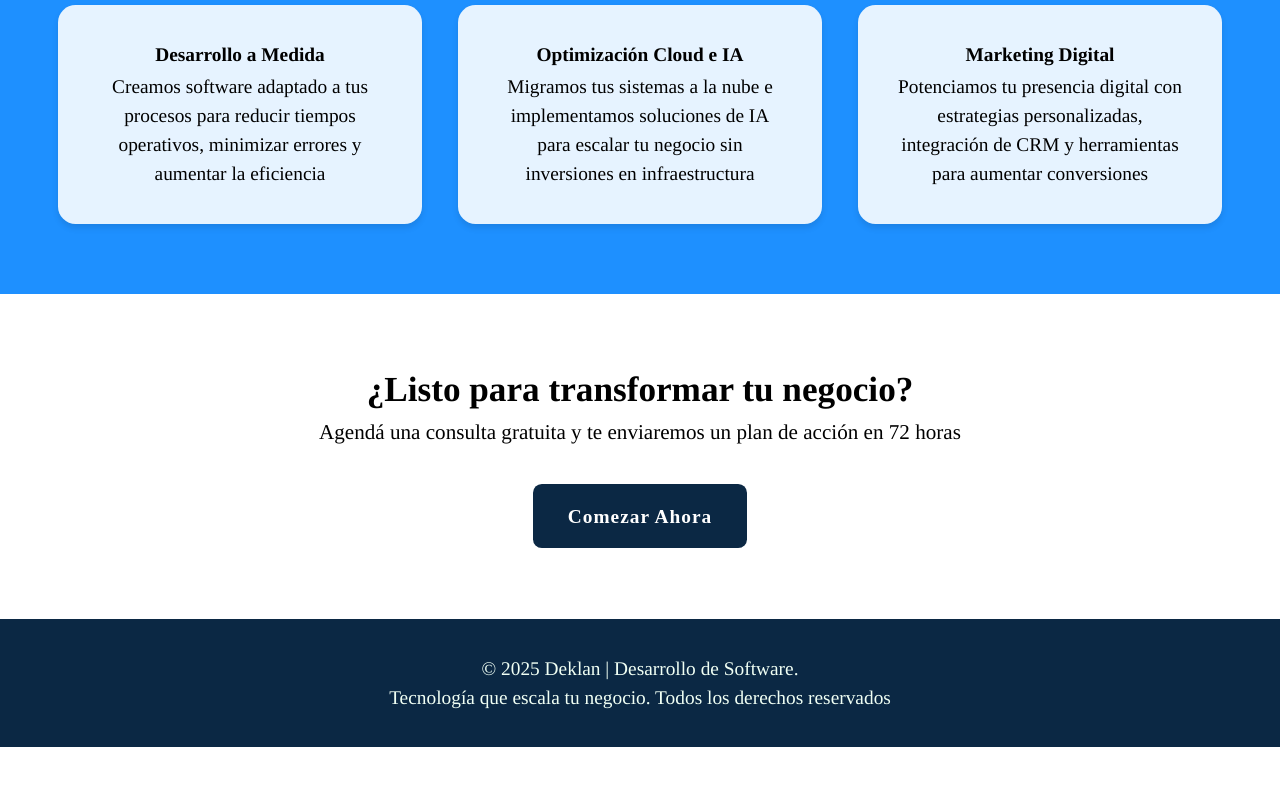
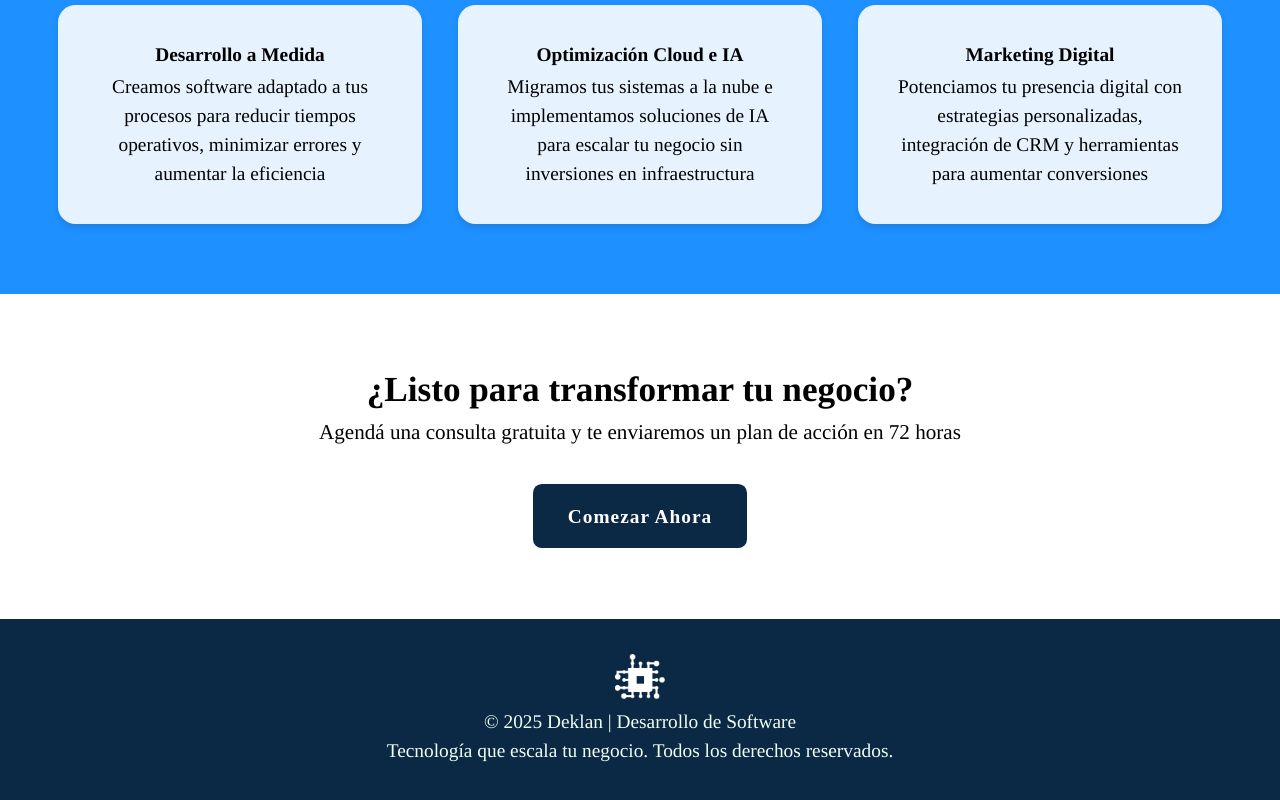
Before and after one commit to sebast825/Deklan, a website: page index.html in a window 1280 px wide. Shown: the part 1939-2739 px from the top of the page. Before the commit the page ends 2686 px from the top, so only its background shows below. Drawn offline with nearby package versions, Linux system fonts and the light colour scheme.

Commit message:
footer logo

```diff
--- a/index.html
+++ b/index.html
@@ -188,8 +188,11 @@
 
     <footer class="footer">
         <div class="container">
-            <p>&copy; 2025 Deklan | Desarrollo de Software.</p>
-            <p>Tecnología que escala tu negocio. Todos los derechos reservados</p>
+                <img src="images/logo-pagina-blanco.png" alt="Logo" class="nav__logo-img" />
+
+
+            <p>&copy; 2025 Deklan | Desarrollo de Software</p>
+            <p>Tecnología que escala tu negocio. Todos los derechos reservados.</p>
         </div>
     </footer>
 
--- a/styles/layout/_header.scss
+++ b/styles/layout/_header.scss
@@ -34,6 +34,7 @@
   align-items: center;
   height: 100%;
   gap: .5rem;
+
   @include respond (phone){
     gap: 1rem;
 
@@ -43,7 +44,7 @@
     margin: 0;
     color: $color-title;
     @include respond (phone){
-      font-size: 2rem;
+      font-size: 1.5rem;
       margin: -.7rem;
 
     }
```
Also changed, not shown: styles/style.css.
